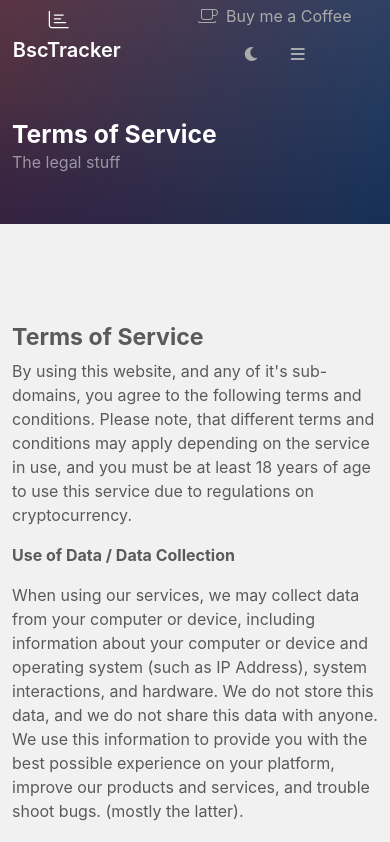
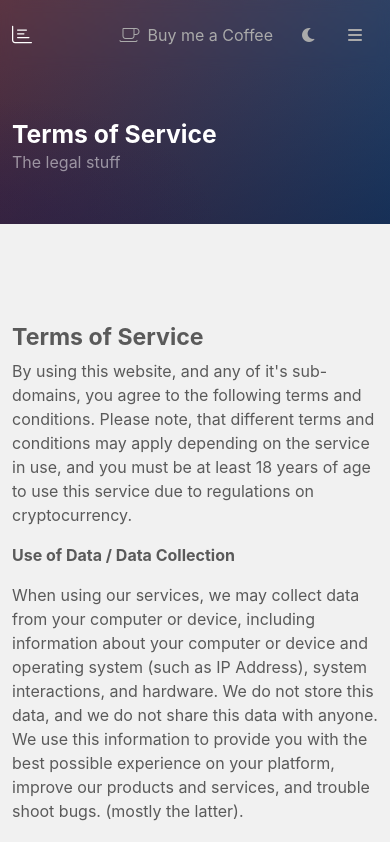
Before and after one commit to JacobThaDev/bsctracker, a Next.js app: page /legal in a window 390 px wide. Shown: the top 842 px of the page. Built offline with nearby package versions, Linux system fonts and the light colour scheme.

Commit message:
Fixed mobile nav

```diff
--- a/components/global/navigation.js
+++ b/components/global/navigation.js
@@ -91,7 +91,6 @@ export default function Navigation() {
                 <div className="d-flex d-lg-none justify-content-between align-items-center mobile-menu">
                     <a href="/" className="navbrand">
                         <i className="fal fa-chart-bar me-3" />
-                        BscTracker
                     </a>
                     <div>
                         <a href="https://ko-fi.com/ogkingfox" target="_blank" className="btn btn-link menu-btn">
--- a/public/css/elements/navbar.css
+++ b/public/css/elements/navbar.css
@@ -38,7 +38,6 @@
 
 a.navbrand {
     color: white;
-    margin-right: 50px;
     margin-bottom: 0;
 }
 
```
